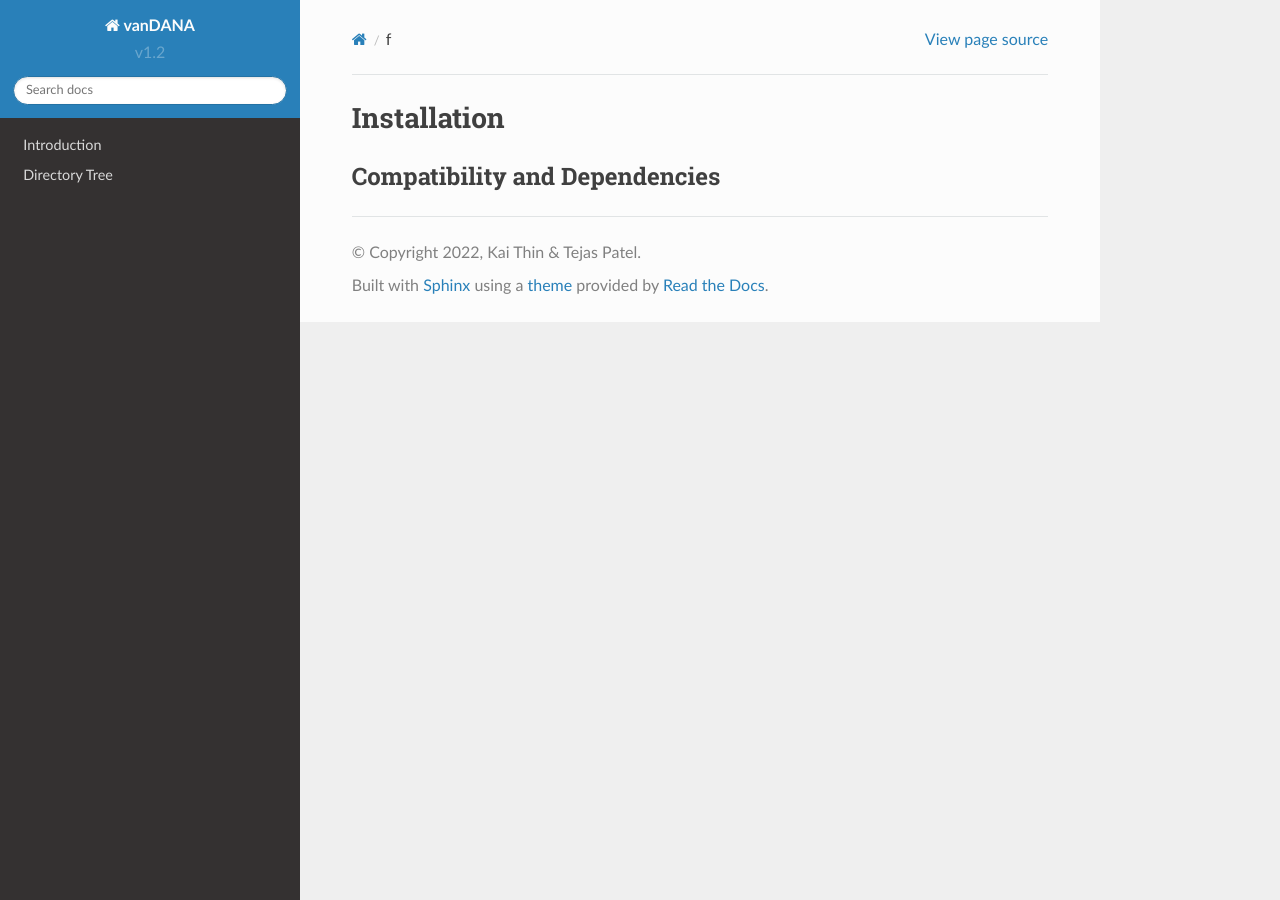
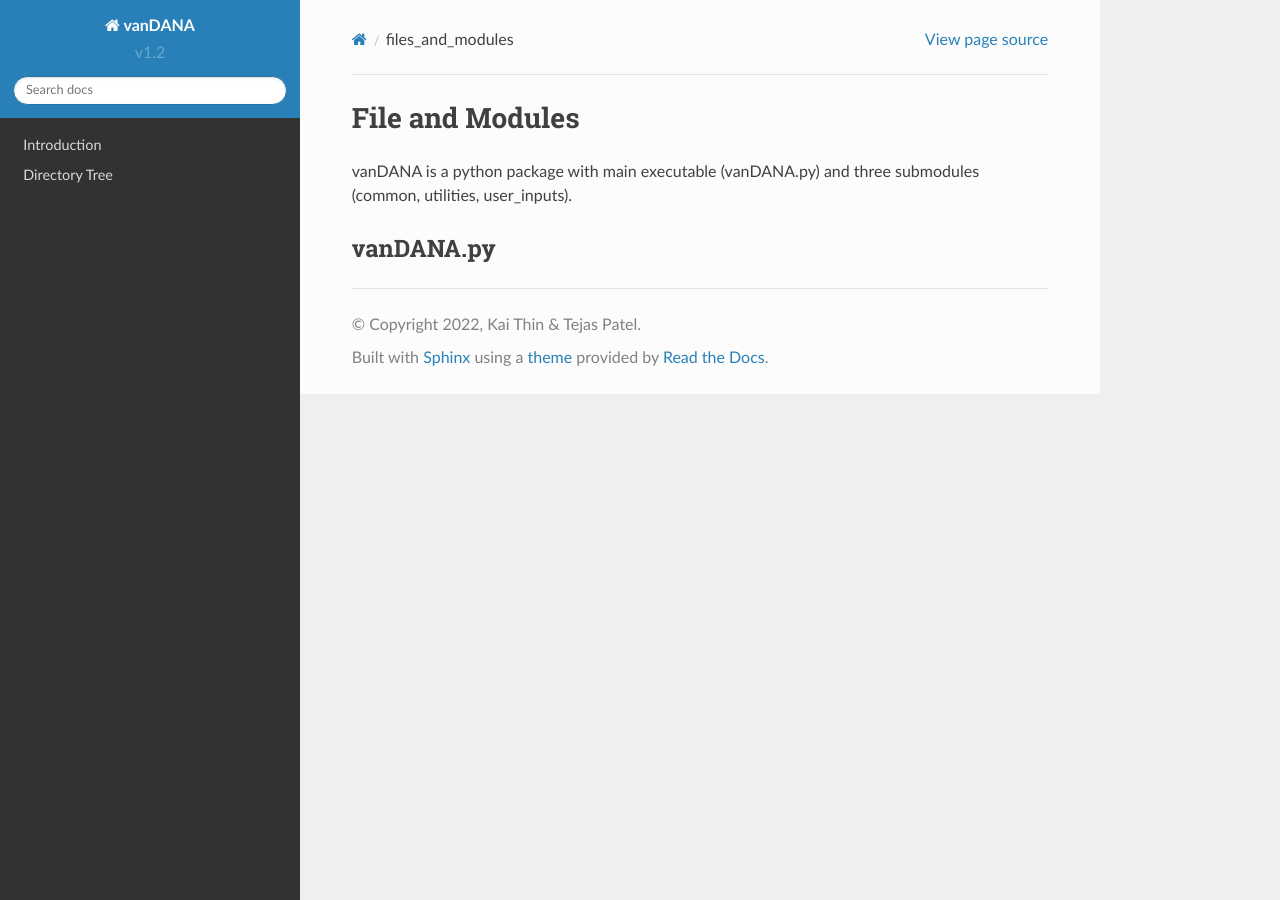
Before and after one commit to kaithin5/test, a Sphinx documentation site: the page built from docs/source/files_and_modules.rst, in a window 1280 px wide. Built offline with Sphinx 7.4.7 and the Read the Docs theme 2.0.0, drawn with Linux system fonts in a browser that asks for light colours; pages that are not in the unit, such as notebooks, are missing from menus.

Commit message:
Update files_and_modules.rst

```diff
--- a/docs/source/files_and_modules.rst
+++ b/docs/source/files_and_modules.rst
@@ -1,10 +1,12 @@
-.. title:: f
+.. title:: files_and_modules
 
-.. _installation:
+.. _files_and_modules:
 
 ============
-Installation
+File and Modules
 ============
 
-Compatibility and Dependencies
-==============================
+vanDANA is a python package with main executable (vanDANA.py) and three submodules (common, utilities, user_inputs).
+
+vanDANA.py
+==========
```
